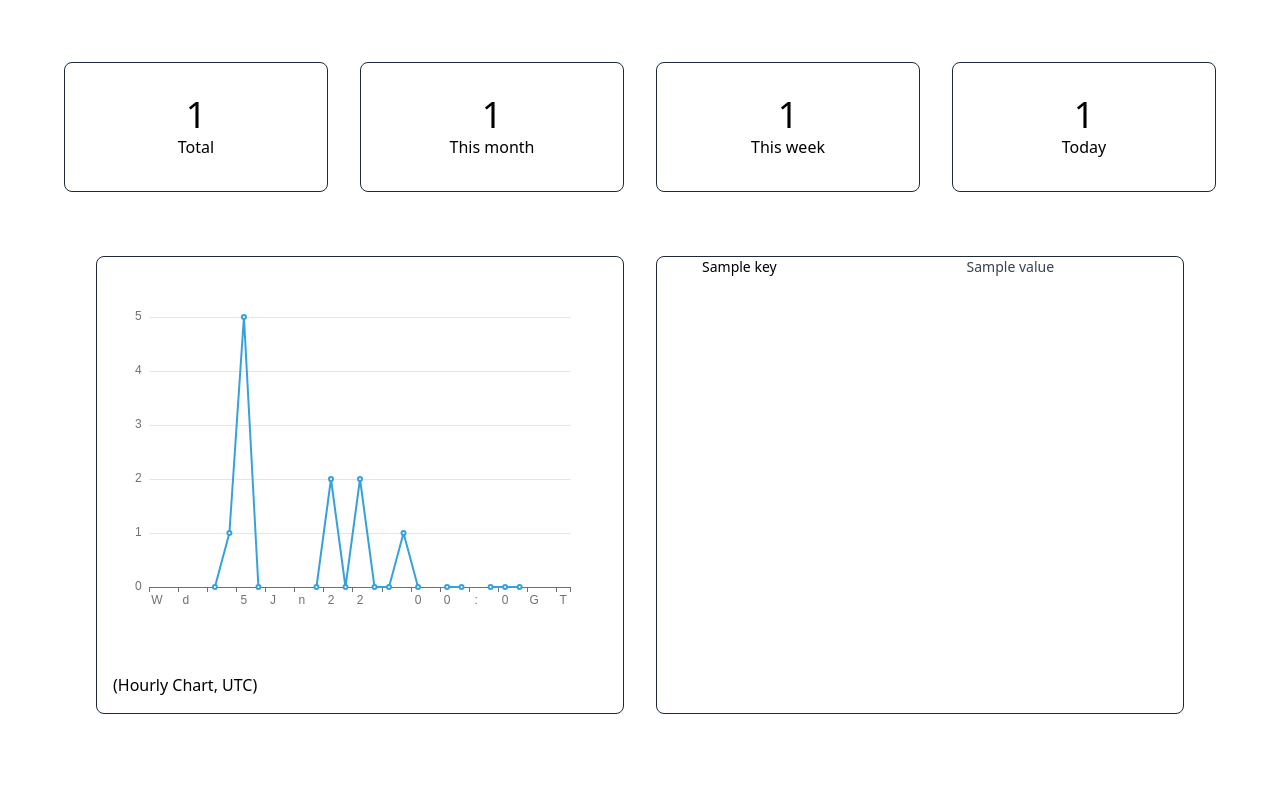
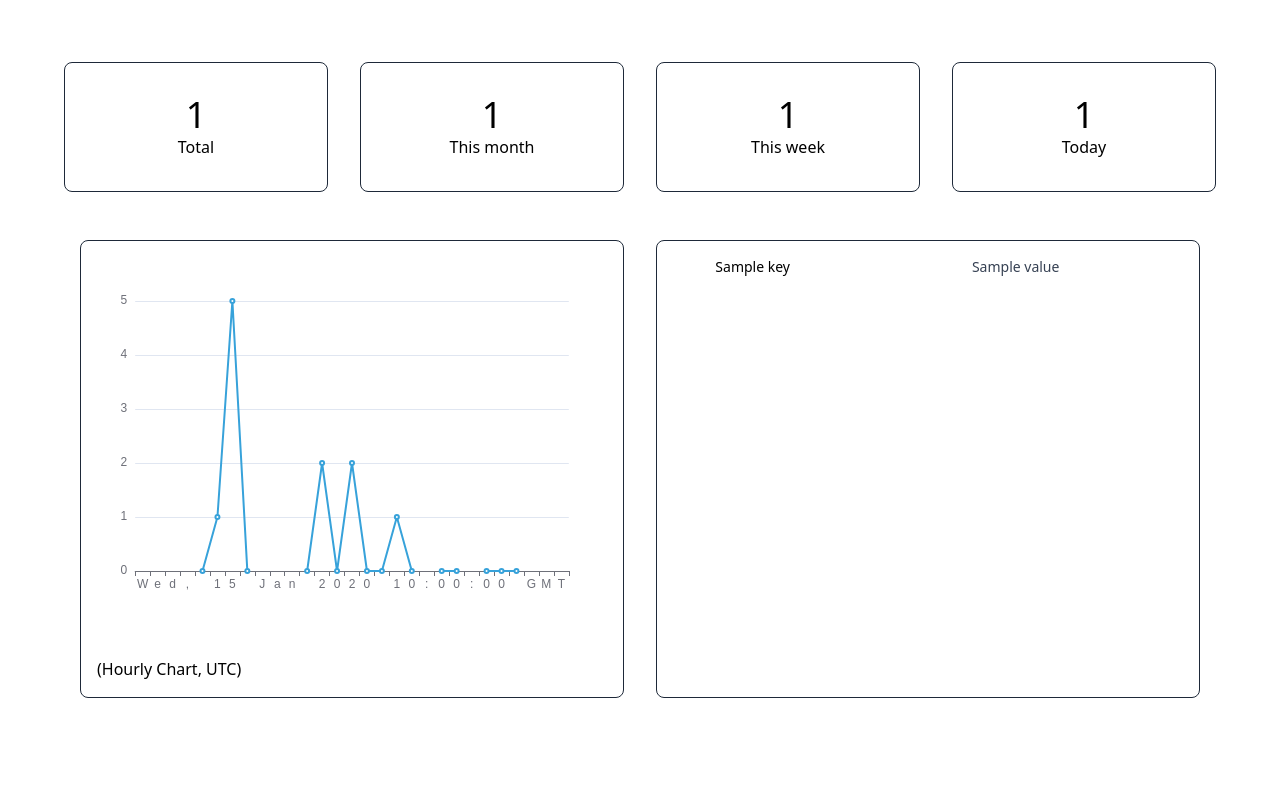
Before and after one commit to DiamondGotCat/web, a Flask app: template templates/analytics.html in a window 1280 px wide. Shown: the part 666-1476 px from the top of the page. After the commit the page ends 1364 px from the top, so only its background shows below. Run offline with Flask 3, Linux system fonts and the light colour scheme; the template is opened without the code that fills it: most values are stand-ins (such as "Sample title", 1, 10 or a date in 2020).

Commit message:
no description

```diff
--- a/templates/analytics.html
+++ b/templates/analytics.html
@@ -72,13 +72,13 @@ DGC-Analytics v4.1
             <p>Today</p>
         </div>
     </div>
-    <div class="grid grid-cols-1 gap-4 lg:grid-cols-2 lg:gap-8 p-8">
+    <div class="grid grid-cols-1 gap-4 lg:grid-cols-2 lg:gap-8 p-4">
         <div class="rounded-lg border border-gray-800">
             <div id="chart" style="width: 100%; height: 400px; min-height: 400px;"></div>
             <p class="text-left p-4">(Hourly Chart, UTC)</p>
         </div>
         <div class="rounded-lg border border-gray-800">
-            <div class="flow-root">
+            <div class="flow-root p-4">
                 <dl class="-my-3 divide-y divide-gray-200 dark:divide-gray-800 text-sm">
                     {% for key, value in countryTotal.items() %}
                     <div class="grid grid-cols-1 gap-1 py-3 sm:grid-cols-3 sm:gap-4">
```
